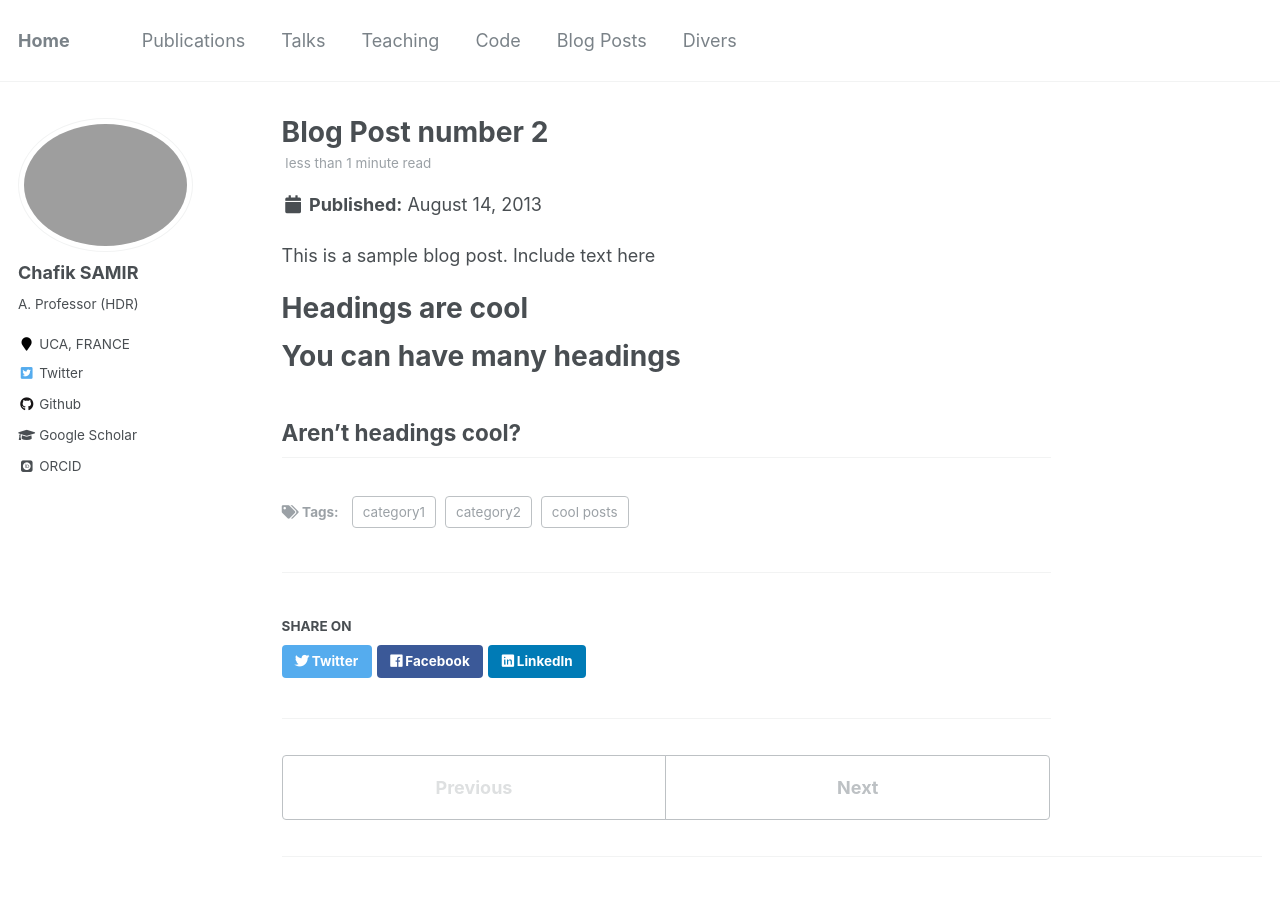
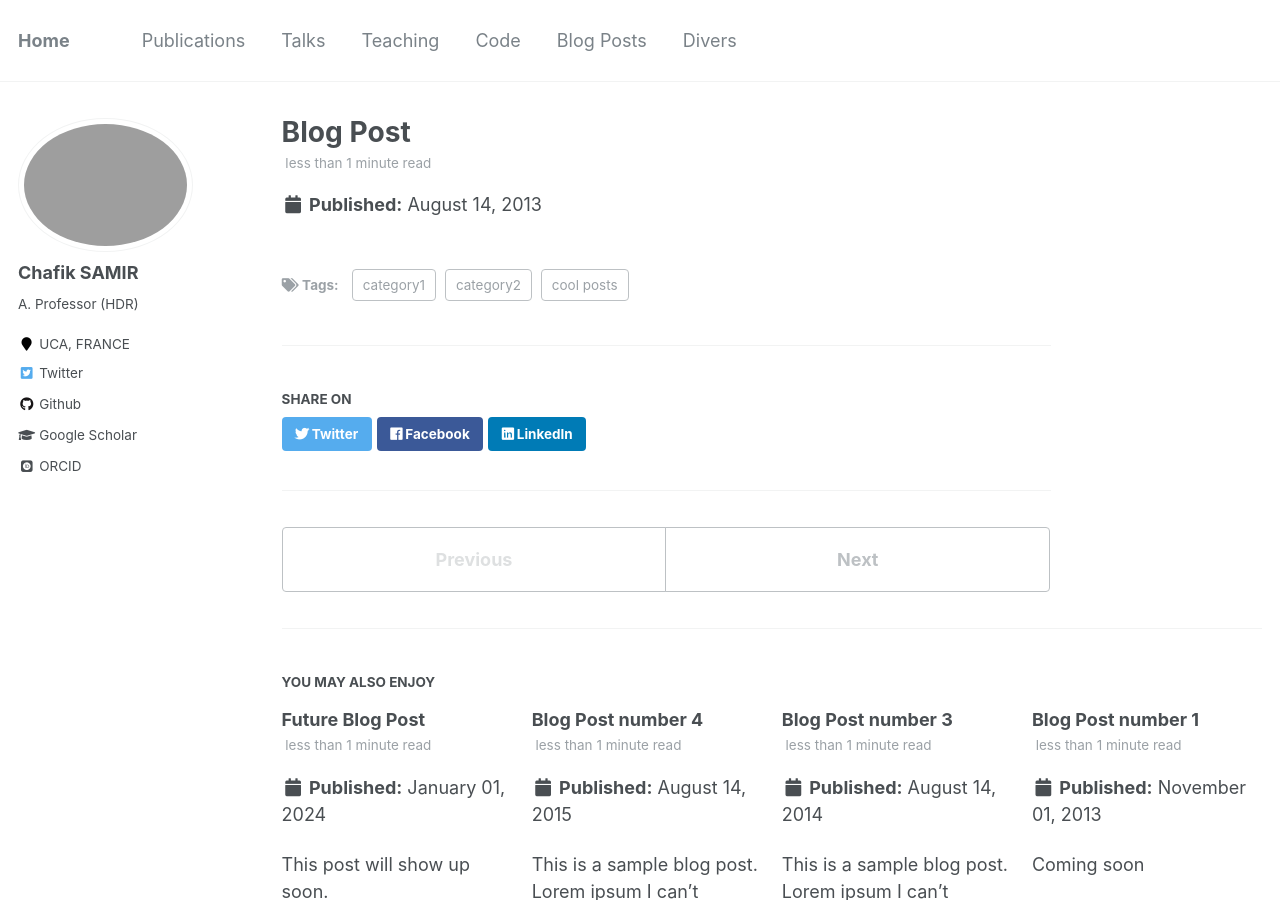
Before and after one commit to Chsamir/chsamir.github.io, a Jekyll site: the page built from _posts/2013-08-14-blog-post-2.md, in a window 1280 px wide and 900 px high. Built offline with Jekyll 4.4.1, drawn with Linux system fonts in a browser that asks for light colours; some web fonts are replaced.

Commit message:
Update 2013-08-14-blog-post-2.md

```diff
--- a/_posts/2013-08-14-blog-post-2.md
+++ b/_posts/2013-08-14-blog-post-2.md
@@ -1,5 +1,5 @@
 ---
-title: 'Blog Post number 2'
+title: 'Blog Post'
 date: 2013-08-14
 permalink: /posts/2013/08/blog-post-2/
 tags:
@@ -7,14 +7,3 @@ tags:
   - category1
   - category2
 ---
-
-This is a sample blog post. Include text here
-
-Headings are cool
-======
-
-You can have many headings
-======
-
-Aren't headings cool?
-------
```
